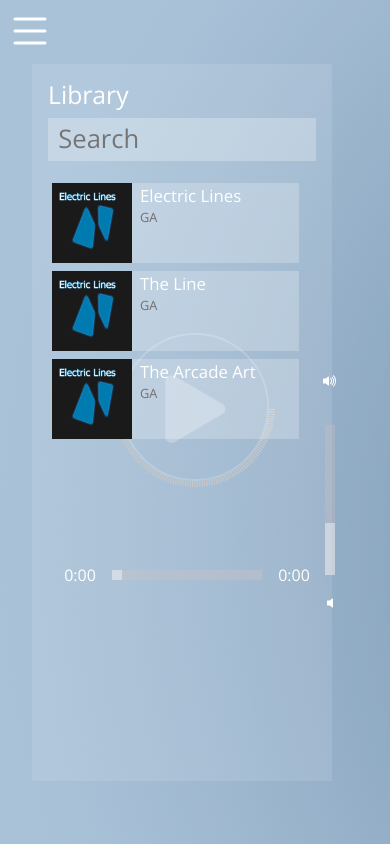
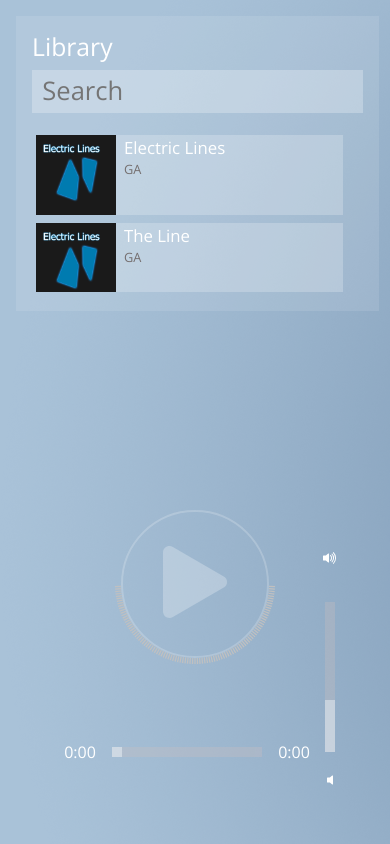
Before and after one commit to RegAse/music-player-visualizer, a React (Create React App) app: page / in a window 390 px wide. Built offline with nearby package versions, Linux system fonts and the light colour scheme.

Commit message:
Fixed layout a bit

```diff
--- a/src/App.css
+++ b/src/App.css
@@ -22,22 +22,19 @@
   /* background-color: rgba(97, 97, 97, 0.144); */
   /* border: 8px solid rgb(68, 79, 148); */
   /* background: black url("../public/images/tech-background-1.png"); */
-  background-size: cover;
-  /* background-color: rgba(255, 0, 0, 0.486); */
-
+  display: flex;
+  align-items: center;
+  justify-content: center;
   border-radius: 50%;
-  /* box-shadow: rgba(184, 185, 255, 0.59) 0 0 100px; */
+  text-align: center;
 }
-
+.action-buttons {
+  font-size: 8em;
+}
 .overlay svg {
   z-index: 2;
   color: rgba(255, 255, 255, 0.26);
-  position: absolute;
-  left: 0;
-  top: 53%;
-  transform: translateY(-50%);
-  height: 120px;
-  width: 100%;
+  position: relative;
 }
 .overlay svg:hover {
   color: rgba(255, 255, 255, 0.589);
@@ -69,6 +66,7 @@ body {
   background-image: url("../public/images/gradient-background-9.png");
   /* background-position: center; */
   /* radial-gradient(circle, rgb(51, 14, 33) 0%, rgba(70, 10, 10, 0.68) 77%) */
+  overflow-x: hidden;
 }
 
 /* Controls  */
@@ -105,8 +103,8 @@ body {
   background-color: rgba(255, 255, 255, 0.1);
   /* background-color: rgba(255, 255, 255, 0.356); */
   position: absolute;
-  left: 2em;
-  top: 4em;
+  left: 1em;
+  top: 2em;
   padding: 1em;
   /* color: rgb(46, 46, 46); */
   color: white;
@@ -196,7 +194,7 @@ body {
   /* position: absolute; */
   /* right: 0;
   top: 40%; */
-  /* width: 10px; */
+  width: 10px;
   height: 10px;
   /* width: 400px; */
 
@@ -293,3 +291,21 @@ body {
   height: 100%;
   width: 8px;
 } */
+
+@media only screen and (max-width: 600px) {
+  .screen-center {
+    align-items: flex-end;
+    margin-top: -80px;
+  }
+  .sidebar-left {
+    top: 1em;
+    min-height: 35vh;
+    max-height: 35vh;
+    width: 93%;
+  }
+
+  .library-list {
+    min-height: 20vh;
+    max-height: 20vh;
+  }
+}
--- a/src/App.js
+++ b/src/App.js
@@ -63,6 +63,7 @@ function App() {
       visualizer = Visualizer();
     }
     setCurrentSong(songs[e.currentTarget.dataset.id]);
+    // setShowSidebar(false);
     setIsPlaying(true);
   }
 
@@ -90,7 +91,7 @@ function App() {
 
   return (
     <div className='App'>
-      <a className='sidebar-expand' onClick={() => setShowSidebar(!showSidebar) }><BsList></BsList></a>
+      {/* <a className='sidebar-expand' onClick={() => setShowSidebar(!showSidebar) }><BsList></BsList></a> */}
       {/* <div class="collapse" id="collapseExample">
         <div class="card card-body">
           Some placeholder content for the collapse component. This panel is hidden by default but revealed when the user activates the relevant trigger.
@@ -133,9 +134,9 @@ function App() {
               <div className='overlay'>
 
                 {isPlaying ?
-                  <BsFillPauseFill onClick={handlePauseClick}></BsFillPauseFill>
+                  <BsFillPauseFill className='action-buttons' onClick={handlePauseClick}></BsFillPauseFill>
                   :
-                  <BsFillPlayFill onClick={handlePlayClick}></BsFillPlayFill>
+                  <BsFillPlayFill className='action-buttons' onClick={handlePlayClick}></BsFillPlayFill>
                 }
                 {/* <h1><BsFillPlayFill></BsFillPlayFill></h1> */}
               </div>
```
